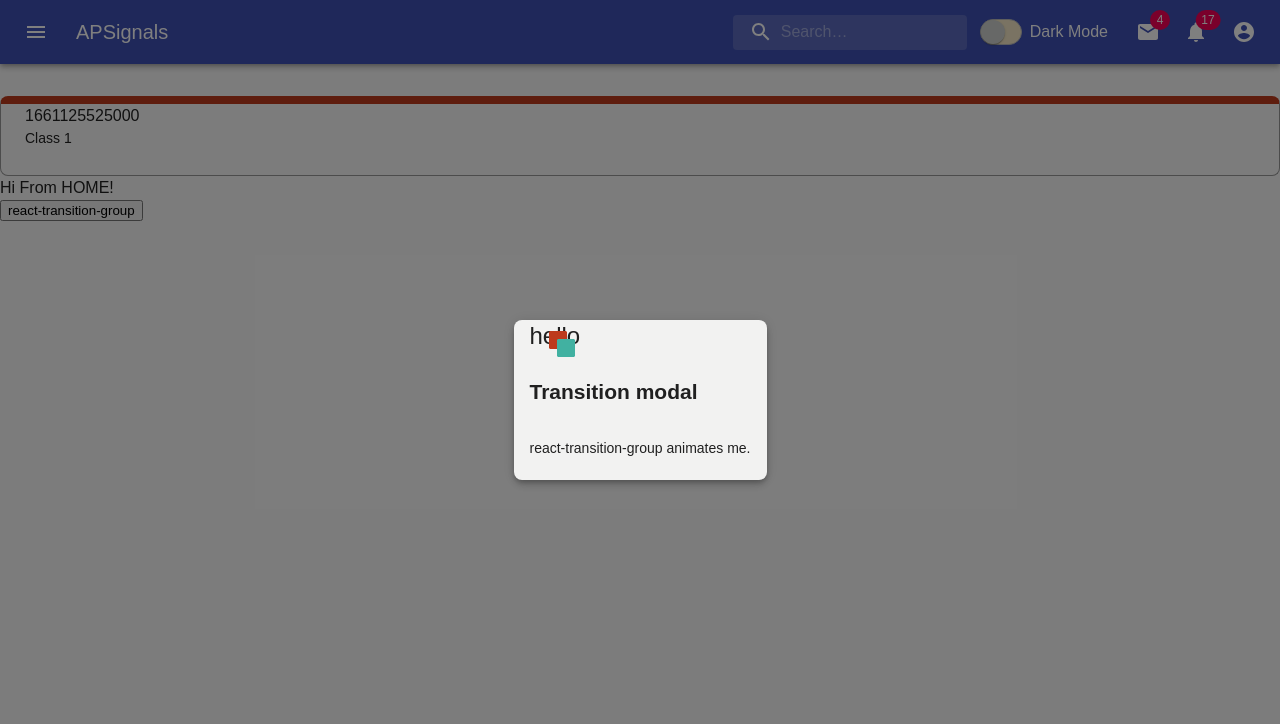
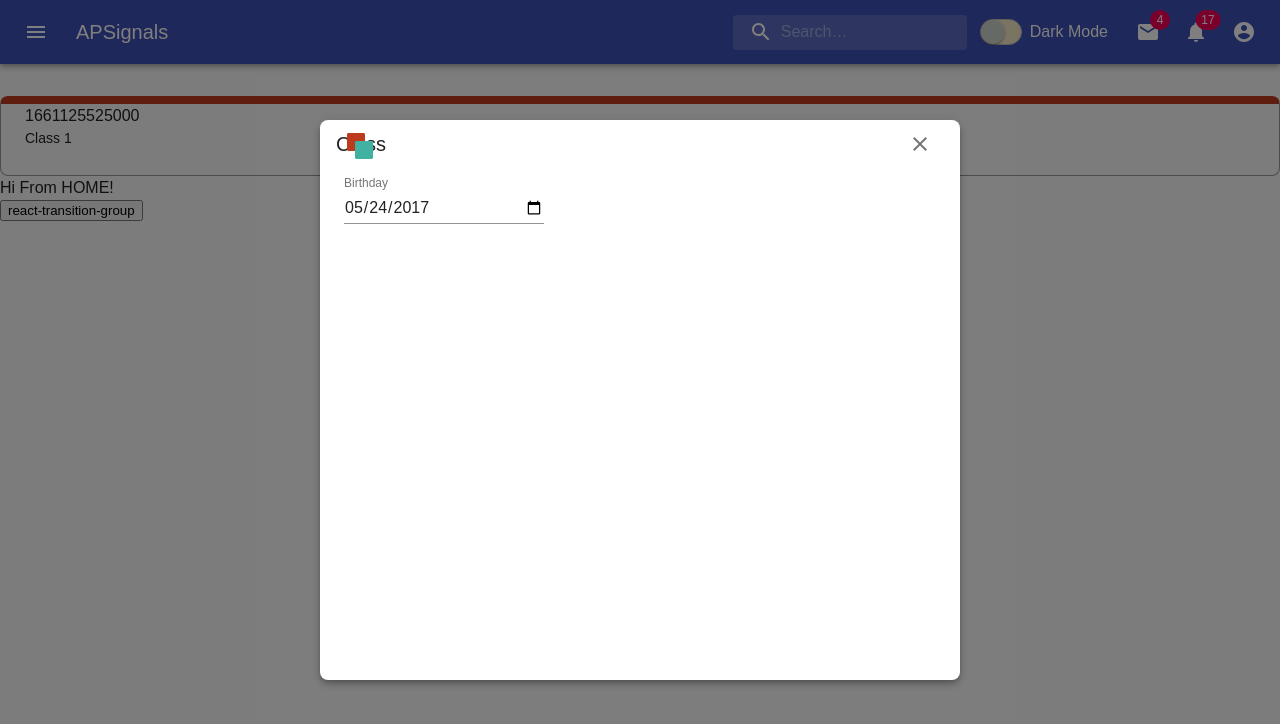
Before and after one commit to amirmahdimaleki/APS_Hackathon, a React (Create React App) app in the folder client/: page / in a window 1280 px wide. Both pictures are taken after a click on the button "react-transition-group". Shown: the top 724 px of the page. Built offline with nearby package versions, Linux system fonts and the light colour scheme.

Commit message:
APS-5-Date-picker/APS-5-Date-picker-add-calendar: add calendar modal and its logo. date and is still remaining

```diff
--- a/client/src/components/DatePicker.js
+++ b/client/src/components/DatePicker.js
@@ -1,10 +1,11 @@
 
 // imports
 
-import { Backdrop, Fade, Modal, Typography, makeStyles } from '@material-ui/core'
+import { Backdrop, Fade, Grid, IconButton, Modal, TextField, Typography, makeStyles } from '@material-ui/core'
 
 import CloseIcon from '@mui/icons-material/Close';
 import SquareIcon from '@mui/icons-material/Square';
+import { border } from '@mui/system';
 import { useState } from 'react';
 
 //* Styles
@@ -15,27 +16,32 @@ const useStyles = makeStyles(theme =>({
         justifyContent: 'center',
       },
       paper: {
+        minWidth:theme.spacing(30),
+        minHeight:theme.spacing(70),
+        [theme.breakpoints.up("sm")] :{
+            minWidth:theme.spacing(80)
+        },
         display: "flex",
         flexDirection:"column",
         // backgroundColor: theme.palette.background.paper,
         borderRadius:theme.spacing(1),
-        background: "#F2F2F1",
-        // boxShadow:  5px 5px 13px #cacaca,
-                    //  -5px -5px 13px #f6f6f6,
+        background: "#FFF",
         boxShadow: theme.shadows[5],
-        padding: theme.spacing(0, 2, 1),
+        padding: theme.spacing(1, 2, 1),
         // position: "relative"
       },
       logoHolder: {
         display: "flex",
-        position: "relative",
-        height: theme.spacing(5),
-        top: theme.spacing(0),
+        // position: "relative",
+        // justifyContent: "space-between",
+        height: theme.spacing(2),
+        width: theme.spacing(6)
+        // top: theme.spacing(10),
       },
       redSquare: {
         position: "absolute",
-        top:theme.spacing(1),
-        left: theme.spacing(2),
+        top:theme.spacing(0.25),
+        left: theme.spacing(1),
         // height: theme.spacing(2)
         color:"#BD3A1C",
       },
@@ -43,15 +49,41 @@ const useStyles = makeStyles(theme =>({
         color: "#41B1A1",
         zIndex : 10,
         position: "absolute",
-        top: theme.spacing(2),
-        left: theme.spacing(3),
+        top: theme.spacing(1.25),
+        left: theme.spacing(2),
       },
       icon: {
           borderRadius: theme.spacing(2)
       },
       modalHeader: {
-           display: "flex"
-      }
+           display: "flex",
+           justifyContent: "space-between",
+           position: "relative",
+      },
+      closeIcon: {
+        // marginLeft: theme.spacing(12)
+      },
+      iconBtn: {
+        top: theme.spacing(-1)
+      },
+      // assignBtn: {
+      //   color:
+      // }
+      datePickerDiv: {
+        display: "flex",
+        flexDirection: "col"
+      },
+       container: {
+        display: 'flex',
+        flexWrap: 'wrap',
+
+      },
+      textField: {
+        marginLeft: theme.spacing(1),
+        marginRight: theme.spacing(1),
+        width: 200,
+        border: "3px solid ##C7C"
+      },
 }))
 
 
@@ -69,8 +101,15 @@ const DatePicker = ({HomeworkTitle}) => {
         setOpen(false);
       };
 
+      // date state
+      const [selectedDate, setSelectedDate] = useState(new Date().now);
+      // date state handler
+      const handleDateChange = (date) => {
+        setSelectedDate(date);
+      }
         // useStyle
-        const {paper, modal, redSquare, greenSquare, icon, logoHolder, modalHeader} = useStyles()
+
+          const {paper, modal, redSquare, greenSquare, icon, logoHolder, modalHeader, closeIcon, iconBtn, datePickerDiv, textField, container } = useStyles()
 
   return (
     <div>
@@ -91,24 +130,40 @@ const DatePicker = ({HomeworkTitle}) => {
     >
 
       <Fade in={open}>
+        {/* the paper of modal */}
         <div className={paper}>
+          {/* modal header */}
           <div className={modalHeader}>
           <div className={logoHolder}>
           <span className={redSquare}><SquareIcon className={icon} /></span>
           <span className={greenSquare}><SquareIcon className={icon} /></span>
+          <Typography variant="h6" >Class </Typography>
           </div>
-          <Typography variant="h5" >hello</Typography>
+          <div>
           </div>
-          <span></span>
-          <h2 id="transition-modal-title">Transition modal</h2>
-          <p id="transition-modal-description">react-transition-group animates me.</p>
+          <IconButton className={iconBtn}><CloseIcon className={closeIcon} /></IconButton>
+          </div>
+          {/* date picker of modal */}
+          <div className={datePickerDiv}>
+          <form className={container} noValidate>
+      <TextField
+        id="date"
+        label="Birthday"
+        type="date"
+        defaultValue="2017-05-24"
+        className={textField}
+        InputLabelProps={{
+          shrink: true,
+        }}
+      />
+    </form>
+          </div>
+
         </div>
       </Fade>
 
-
     </Modal>
   </div>
-  )
-}
-
+    )
+      }
 export default DatePicker
```
